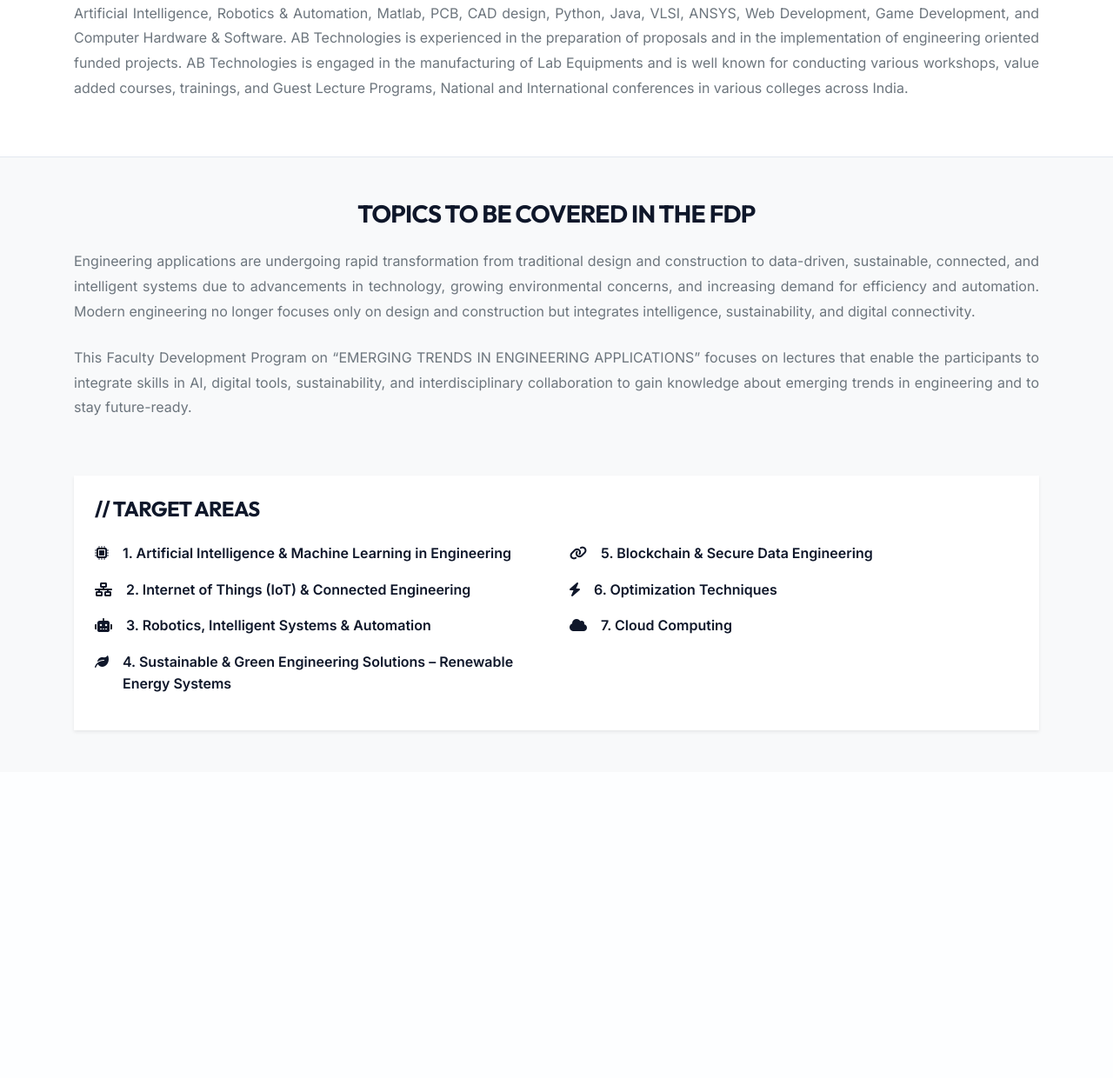
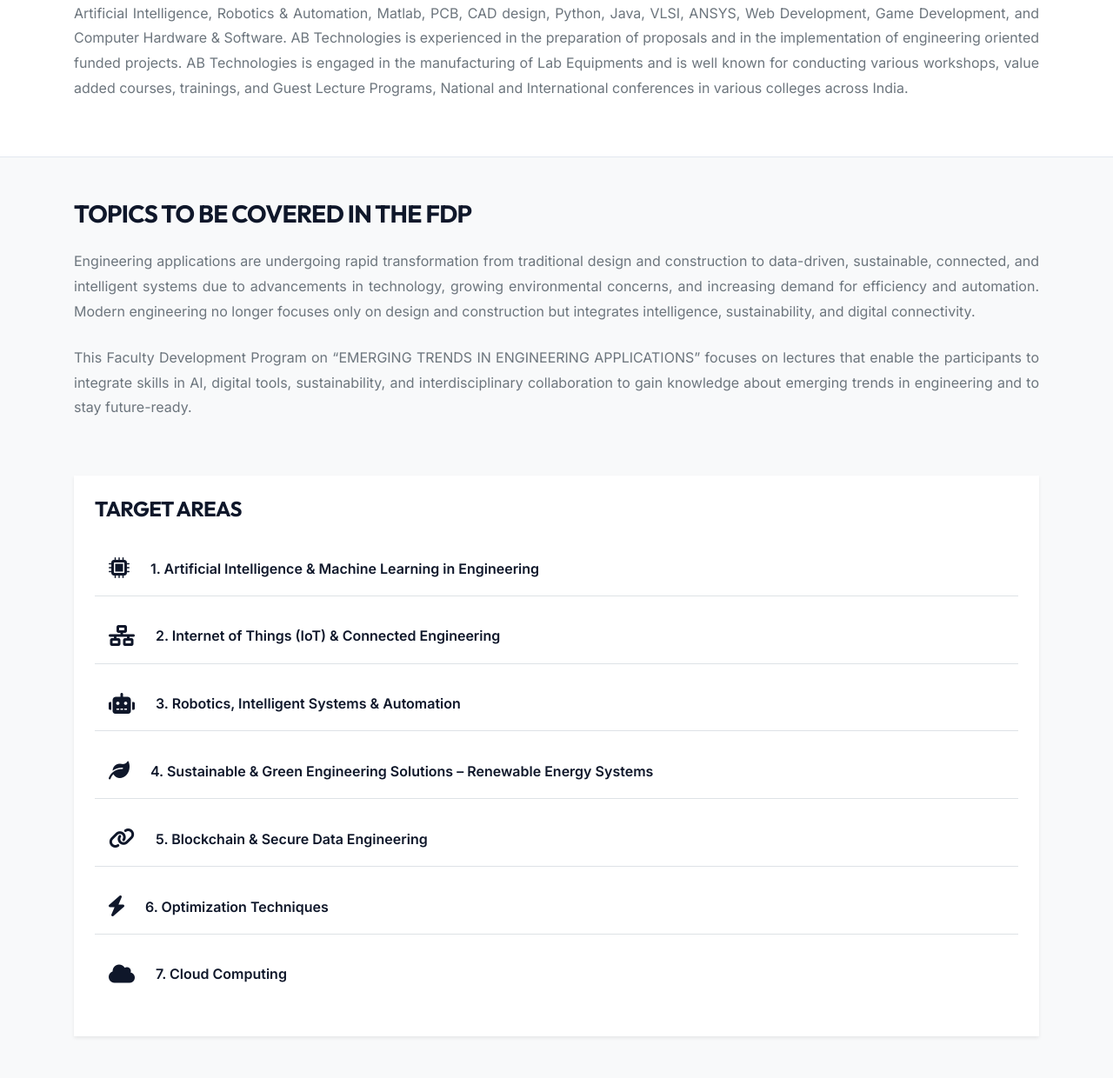
Before and after one commit to Abtechnologies25/FDP_ETEA, a Flask app: page / in a window 1280 px wide. Shown: the part 1153-2393 px from the top of the page at 87% size. Before the commit the page ends 1995 px from the top, so only its background shows below. Run offline with Flask 3, Linux system fonts and the light colour scheme.

Commit message:
Restructured Target Areas and Organizing Committee to row layout

```diff
--- a/templates/index.html
+++ b/templates/index.html
@@ -134,7 +134,7 @@
     <div class="container">
       <div class="row mb-5">
         <div class="col-lg-12">
-          <h3 class="font-weight-bold mb-4 text-center">TOPICS TO BE COVERED IN THE FDP</h3>
+          <h3 class="font-weight-bold mb-4 ">TOPICS TO BE COVERED IN THE FDP</h3>
           <p class="text-muted leading-relaxed mb-4" style="text-align: justify;">
             Engineering applications are undergoing rapid transformation from traditional design and construction to
             data-driven, sustainable, connected, and intelligent systems due to advancements in technology, growing
@@ -153,40 +153,36 @@
       <div class="row mt-5">
         <div class="col-lg-12">
           <div class="blueprint-border p-4 bg-white shadow-sm">
-            <h4 class="tech-font text-accent font-weight-bold mb-4">// TARGET AREAS</h4>
+            <h4 class="tech-font text-accent font-weight-bold mb-4">TARGET AREAS</h4>
             <div class="row">
-              <div class="col-md-6">
+              <div class="col-lg-12">
                 <ul class="target-areas-list list-unstyled">
-                  <li class="mb-3 d-flex align-items-start font-weight-bold">
-                    <span class="mr-3 text-accent"><i class="fas fa-microchip"></i></span>
+                  <li class="mb-3 p-3 border-bottom d-flex align-items-center font-weight-bold">
+                    <span class="mr-4 text-accent h4 mb-0"><i class="fas fa-microchip"></i></span>
                     1. Artificial Intelligence & Machine Learning in Engineering
                   </li>
-                  <li class="mb-3 d-flex align-items-start font-weight-bold">
-                    <span class="mr-3 text-accent"><i class="fas fa-network-wired"></i></span>
+                  <li class="mb-3 p-3 border-bottom d-flex align-items-center font-weight-bold">
+                    <span class="mr-4 text-accent h4 mb-0"><i class="fas fa-network-wired"></i></span>
                     2. Internet of Things (IoT) & Connected Engineering
                   </li>
-                  <li class="mb-3 d-flex align-items-start font-weight-bold">
-                    <span class="mr-3 text-accent"><i class="fas fa-robot"></i></span>
+                  <li class="mb-3 p-3 border-bottom d-flex align-items-center font-weight-bold">
+                    <span class="mr-4 text-accent h4 mb-0"><i class="fas fa-robot"></i></span>
                     3. Robotics, Intelligent Systems & Automation
                   </li>
-                  <li class="mb-3 d-flex align-items-start font-weight-bold">
-                    <span class="mr-3 text-accent"><i class="fas fa-leaf"></i></span>
+                  <li class="mb-3 p-3 border-bottom d-flex align-items-center font-weight-bold">
+                    <span class="mr-4 text-accent h4 mb-0"><i class="fas fa-leaf"></i></span>
                     4. Sustainable & Green Engineering Solutions – Renewable Energy Systems
                   </li>
-                </ul>
-              </div>
-              <div class="col-md-6">
-                <ul class="target-areas-list list-unstyled">
-                  <li class="mb-3 d-flex align-items-start font-weight-bold">
-                    <span class="mr-3 text-accent"><i class="fas fa-link"></i></span>
+                  <li class="mb-3 p-3 border-bottom d-flex align-items-center font-weight-bold">
+                    <span class="mr-4 text-accent h4 mb-0"><i class="fas fa-link"></i></span>
                     5. Blockchain & Secure Data Engineering
                   </li>
-                  <li class="mb-3 d-flex align-items-start font-weight-bold">
-                    <span class="mr-3 text-accent"><i class="fas fa-bolt"></i></span>
+                  <li class="mb-3 p-3 border-bottom d-flex align-items-center font-weight-bold">
+                    <span class="mr-4 text-accent h4 mb-0"><i class="fas fa-bolt"></i></span>
                     6. Optimization Techniques
                   </li>
-                  <li class="mb-3 d-flex align-items-start font-weight-bold">
-                    <span class="mr-3 text-accent"><i class="fas fa-cloud"></i></span>
+                  <li class="mb-3 p-3 d-flex align-items-center font-weight-bold">
+                    <span class="mr-4 text-accent h4 mb-0"><i class="fas fa-cloud"></i></span>
                     7. Cloud Computing
                   </li>
                 </ul>
```
Also changed, not shown: templates/programcommittee.html (+12 -12 lines).
